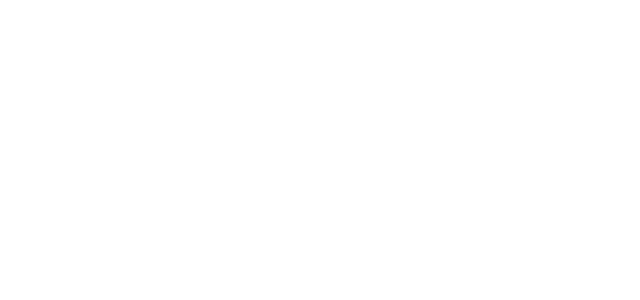
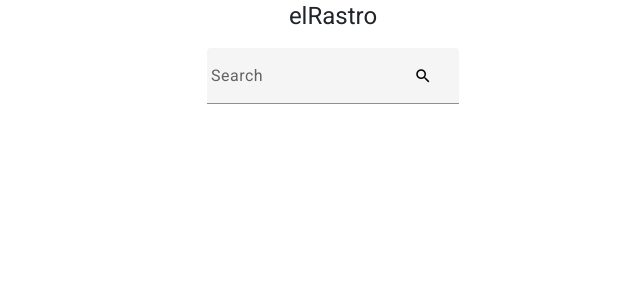
Before and after one commit to Deinigu/elRastro-fe, an Angular app: page / in a window 1280 px wide. Shown: the top 300 px of the page, without its empty margins (307-947 px from the left). Built offline with nearby package versions, Linux system fonts and the light colour scheme.

Commit message:
✨ Iniciado inicio

```diff
--- a/angular.json
+++ b/angular.json
@@ -25,6 +25,7 @@
               "src/assets"
             ],
             "styles": [
+              "node_modules/bootstrap/dist/css/bootstrap.min.css",
               "@angular/material/prebuilt-themes/indigo-pink.css",
               "src/styles.css"
             ],
--- a/package.json
+++ b/package.json
@@ -20,6 +20,9 @@
     "@angular/platform-browser": "^17.0.0",
     "@angular/platform-browser-dynamic": "^17.0.0",
     "@angular/router": "^17.0.0",
+    "@ng-bootstrap/ng-bootstrap": "^16.0.0",
+    "@popperjs/core": "^2.11.8",
+    "bootstrap": "^5.3.2",
     "rxjs": "~7.8.0",
     "tslib": "^2.3.0",
     "zone.js": "~0.14.2"
@@ -28,6 +31,7 @@
     "@angular-devkit/build-angular": "^17.0.3",
     "@angular/cli": "^17.0.3",
     "@angular/compiler-cli": "^17.0.0",
+    "@angular/localize": "^17.0.0",
     "@types/jasmine": "~5.1.0",
     "jasmine-core": "~5.1.0",
     "karma": "~6.4.0",
--- a/src/app/features/inicio/inicio/inicio.component.css
+++ b/src/app/features/inicio/inicio/inicio.component.css
@@ -0,0 +1,41 @@
+.center {
+    display: flex;
+    justify-content: center;
+}
+
+.listing {
+    background: var(--accent-color);
+    border-radius: 30px;
+    padding-bottom: 30px;
+}
+
+.listing-heading {
+    color: var(--primary-color);
+    padding: 10px 20px 0 20px;
+}
+
+.listing-photo {
+    height: 250px;
+    width: 100%;
+    object-fit: cover;
+    border-radius: 30px 30px 0 0;
+}
+
+.listing-location {
+    padding: 10px 20px 20px 20px;
+}
+
+.listing-location::before {
+    content: url("/assets/location-pin.svg") / "";
+}
+
+section.listing a {
+    padding-left: 20px;
+    text-decoration: none;
+    color: var(--primary-color);
+}
+
+section.listing a::after {
+    content: "\203A";
+    margin-left: 5px;
+}
--- a/src/app/features/inicio/inicio/inicio.component.html
+++ b/src/app/features/inicio/inicio/inicio.component.html
@@ -0,0 +1,12 @@
+<div class="center">
+    <h1>elRastro</h1>
+</div>
+<div class="center">
+    <form class="example-form">
+        <mat-form-field class="example-full-width">
+            <span matPrefix> </span>
+            <input type="tel" matInput placeholder="Search" name="search">
+            <button matSuffix mat-button><mat-icon>search</mat-icon></button>
+        </mat-form-field>
+    </form>
+</div>
--- a/src/app/features/inicio/inicio/inicio.component.ts
+++ b/src/app/features/inicio/inicio/inicio.component.ts
@@ -10,5 +10,4 @@
   styleUrl: './inicio.component.css'
 })
 export class InicioComponent {
-
 }
--- a/src/app/material.module.ts
+++ b/src/app/material.module.ts
@@ -32,6 +32,7 @@
 import { MatBadgeModule } from '@angular/material/badge';
 import { MatAutocompleteModule } from '@angular/material/autocomplete';
 import { MatButtonToggleModule } from '@angular/material/button-toggle';
+import { MatGridListModule} from '@angular/material/grid-list';
 
 const modules: any[] = [
   CommonModule,
@@ -65,7 +66,9 @@
   MatChipsModule,
   MatBadgeModule,
   MatAutocompleteModule,
-  MatButtonToggleModule
+  MatButtonToggleModule,
+  MatGridListModule,
+  MatFormFieldModule
 ]
 
 @NgModule({
--- a/src/index.html
+++ b/src/index.html
@@ -8,8 +8,10 @@
   <link rel="icon" type="image/x-icon" href="favicon.ico">
   <link href="https://fonts.googleapis.com/css2?family=Roboto:wght@300;400;500&display=swap" rel="stylesheet">
   <link href="https://fonts.googleapis.com/icon?family=Material+Icons" rel="stylesheet">
+  <link href="https://cdn.jsdelivr.net/npm/bootstrap@5.3.2/dist/css/bootstrap.min.css" rel="stylesheet" integrity="sha384-T3c6CoIi6uLrA9TneNEoa7RxnatzjcDSCmG1MXxSR1GAsXEV/Dwwykc2MPK8M2HN" crossorigin="anonymous">
 </head>
 <body class="mat-typography">
   <app-root></app-root>
+  <script src="https://cdn.jsdelivr.net/npm/bootstrap@5.3.2/dist/js/bootstrap.bundle.min.js" integrity="sha384-C6RzsynM9kWDrMNeT87bh95OGNyZPhcTNXj1NW7RuBCsyN/o0jlpcV8Qyq46cDfL" crossorigin="anonymous"></script>
 </body>
 </html>
--- a/src/main.ts
+++ b/src/main.ts
@@ -1,3 +1,5 @@
+/// <reference types="@angular/localize" />
+
 import { bootstrapApplication } from '@angular/platform-browser';
 import { appConfig } from './app/app.config';
 import { AppComponent } from './app/app.component';
--- a/tsconfig.app.json
+++ b/tsconfig.app.json
@@ -3,7 +3,9 @@
   "extends": "./tsconfig.json",
   "compilerOptions": {
     "outDir": "./out-tsc/app",
-    "types": []
+    "types": [
+      "@angular/localize"
+    ]
   },
   "files": [
     "src/main.ts"
```
Also changed, not shown: 2 other files (tests, documents, lock files or other folders).
